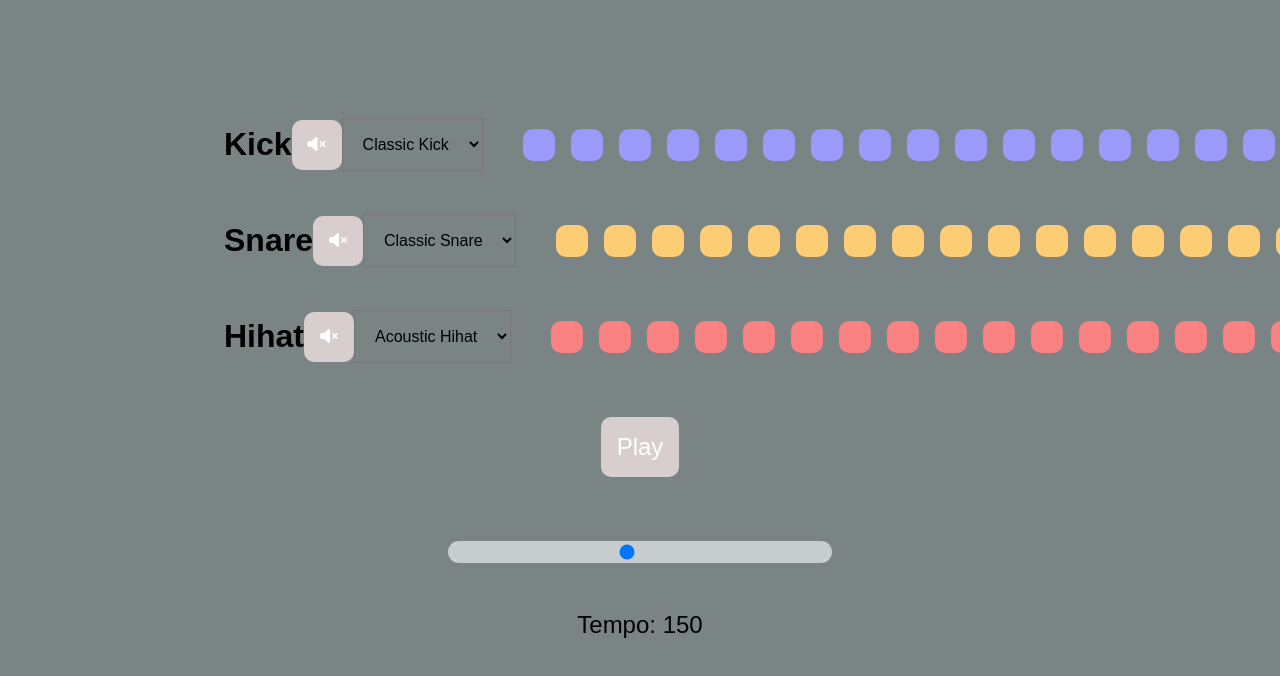
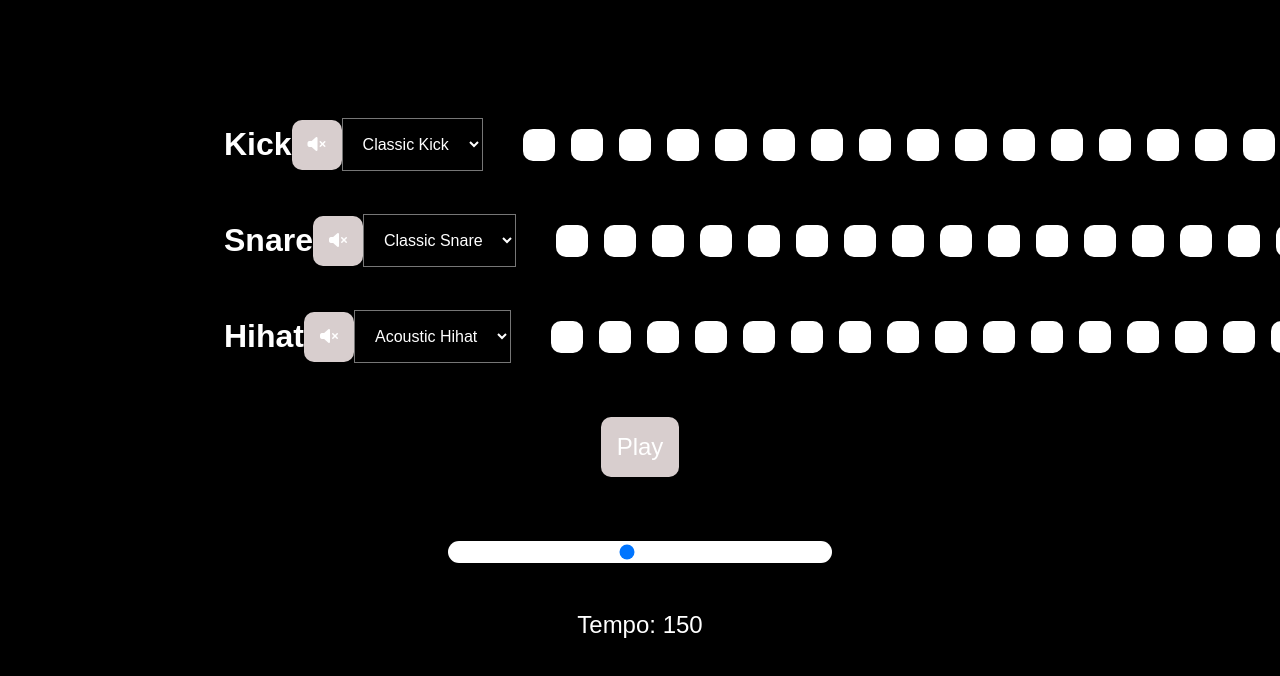
Before and after one commit to mcgidoug/drum-machine, a plain HTML site: page index.html in a window 1280 px wide. Shown: the top 676 px of the page. Drawn offline with Linux system fonts and the light colour scheme.

Commit message:
updated color scheme

```diff
--- a/style.css
+++ b/style.css
@@ -3,12 +3,13 @@
   margin: 0;
   padding: 0;
   box-sizing: border-box;
-  background-color: rgb(122, 132, 133);
+  background-color: rgb(0, 0, 0);
 }
 
 /* FONT MAIN */
 body {
   font-family: sans-serif;
+  color: white;
 }
 
 i,
@@ -33,15 +34,15 @@ i {
 
 /* PAD COLORS */
 .kick-pad {
-  background: rgb(154, 154, 250);
+  background: white;
 }
 
 .snare-pad {
-  background: rgb(253, 205, 115);
+  background: white;
 }
 
 .hihat-pad {
-  background: rgb(250, 130, 130);
+  background: white;
 }
 
 /* PAD COLORS --- WHEN ACTIVE */
@@ -125,11 +126,12 @@ i {
 select {
   padding: 1rem;
   font-size: 1rem;
+  color: white;
 }
 
 /* MUTE BUTTON COLOR CHANGE */
 .mute.active {
-  background: rgb(180, 147, 147);
+  background: rgb(77, 77, 77);
 }
 
 /* TEMPO SLIDER STYLING */
@@ -144,7 +146,7 @@ select {
   margin: 1rem 0rem;
   width: 100%;
   position: relative;
-  background: rgb(199, 205, 206);
+  background: white;
   cursor: pointer;
   border-radius: 1rem;
 }
```
